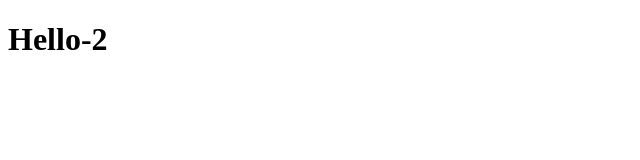
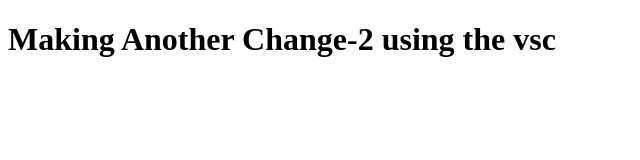
Before and after one commit to SurajNyavanandi/Sharp, a plain HTML site: page GitPratice2/hello2.html in a window 1280 px wide. Shown: the whole page, without its empty margins (0-640 px from the left). Drawn offline with Linux system fonts and the light colour scheme.

Commit message:
Praticing Git From VSCs

```diff
--- a/GitPratice2/hello2.html
+++ b/GitPratice2/hello2.html
@@ -6,6 +6,6 @@
     <title>Document</title>
 </head>
 <body>
-    <h1>Hello-2</h1>
+    <h1>Making Another Change-2 using the vsc</h1>
 </body>
 </html>
```
Also changed, not shown: GitPratice1/hello1.html (+1 -1 lines).
